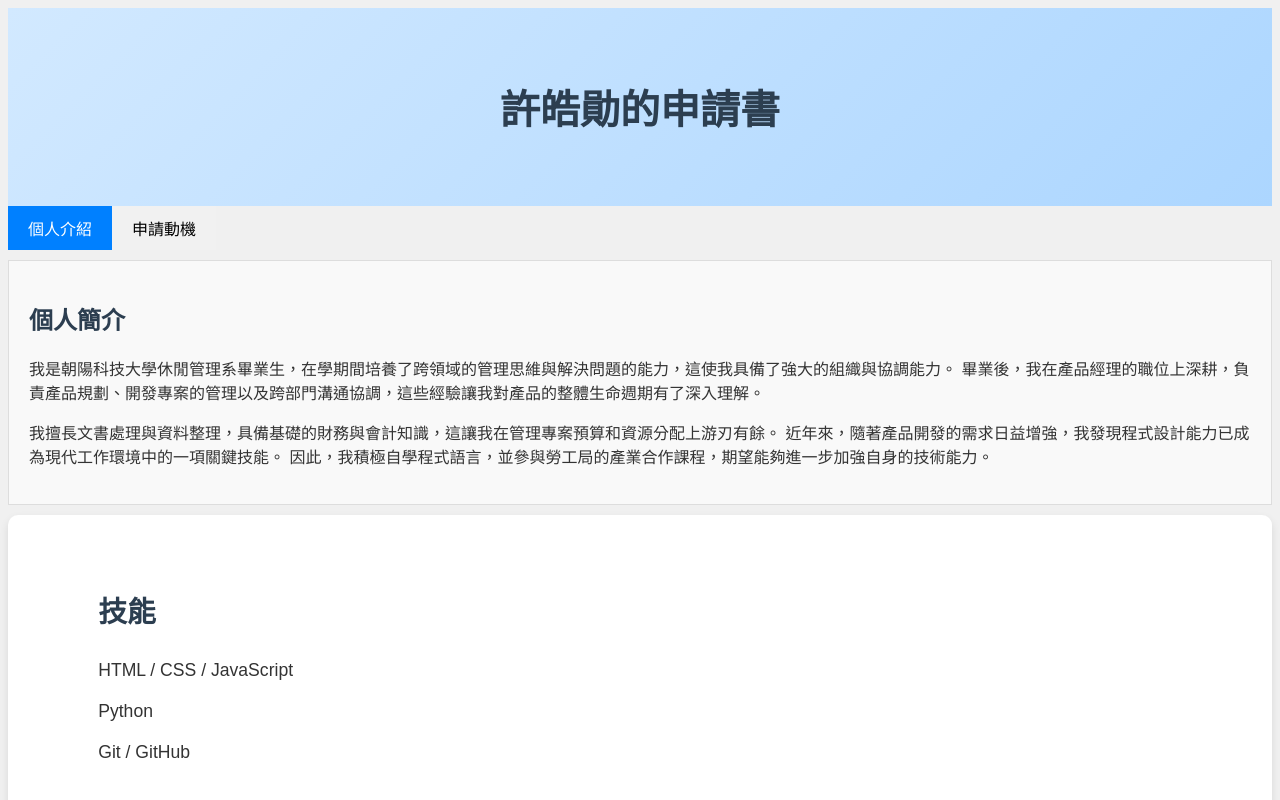
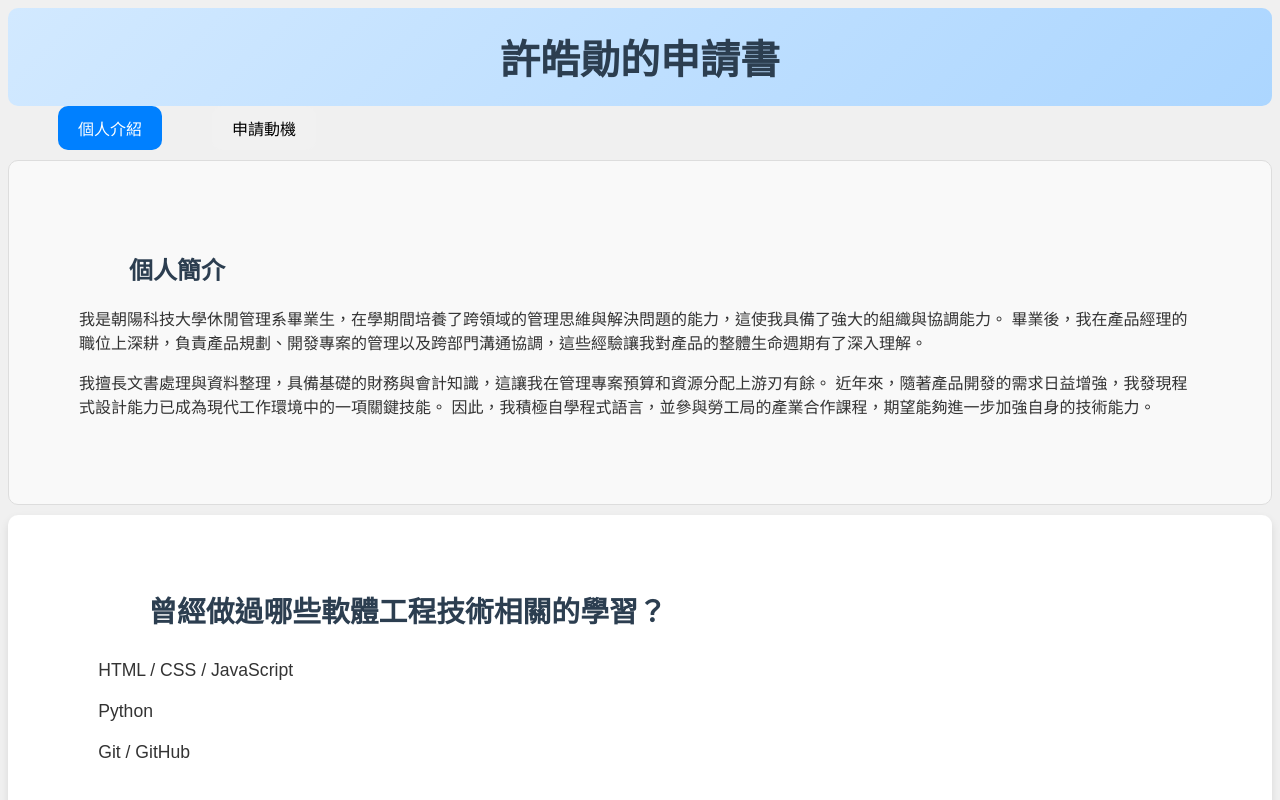
Before and after one commit to Hsu8899/myProfile, a plain HTML site: page index.html in a window 1280 px wide. Shown: the top 800 px of the page. Drawn offline with Linux system fonts and the light colour scheme.

Commit message:
1019update

```diff
--- a/index.html
+++ b/index.html
@@ -41,12 +41,12 @@
         <p>我堅信，WeHelp將是我邁向這些目標的重要一步。
             通過這個課程，我將不僅是獲得程式設計的技能，更是全方位提升自己的專業能力，為公司帶來更多價值，並在職業發展上走得更遠。</p>
     </div>
+    <script src="scripts.js"></script>
 
-    <script src="scripts.js"></script>
 
     <section class="skills">
         <div class="container">
-            <h2>技能</h2>
+            <h2>曾經做過哪些軟體工程技術相關的學習？</h2>
             <ul>
                 <li>HTML / CSS / JavaScript</li>
                 <li>Python</li>
--- a/wehelp.css
+++ b/wehelp.css
@@ -11,11 +11,15 @@
     padding: 10px 20px;
     cursor: pointer;
     font-size: 16px;
+    margin-left: 50px;
+    border-radius: 10px;
+
 }
 
 .tab-button.active {
     background-color: #0080FF; /* 目前啟用的按鈕顏色 */
     color: white;
+    border-radius: 10px;
 }
 
 .tab-button:hover {
@@ -25,9 +29,10 @@
 /* 分頁內容樣式 */
 .tab-content {
     display: none; /* 預設隱藏所有分頁內容 */
-    padding: 20px;
+    padding: 70px;
     border: 1px solid #ddd;
     background-color: #f9f9f9;
+    border-radius: 10px;
 }
 
 .tab-content.active {
@@ -45,6 +50,7 @@ h1, h2 {
     color: #2c3e50;
     font-weight: 600;
     font-size: 1.5rem;
+    margin-left: 50px;
 }
 
 a {
@@ -69,7 +75,7 @@ header {
     background: linear-gradient(135deg, #D2E9FF, #ACD6FF);
     color: white;
     text-align: center;
-    padding: 50px 0;
+    border-radius: 10px;
 }
 
 header h1 {
```
